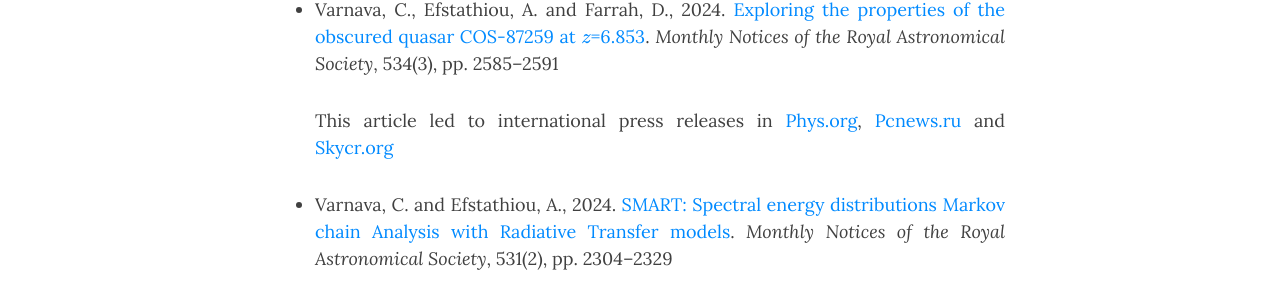
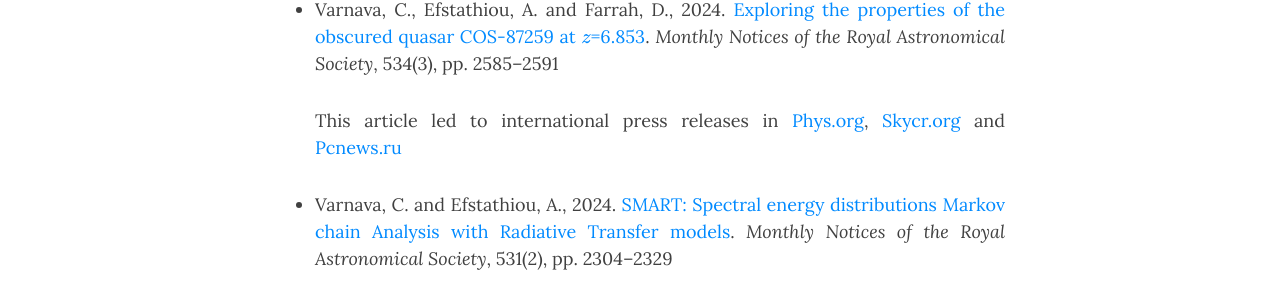
Before and after one commit to ch-var/ch-var.github.io, a Jekyll site: the page built from publications.html, in a window 1280 px wide and 900 px high. Shown: the part 280-583 px from the top of the window. Built offline with Jekyll 4.4.1, drawn with Linux system fonts in a browser that asks for light colours; formulas are drawn with MathJax 3.

Commit message:
Update publications.html

```diff
--- a/publications.html
+++ b/publications.html
@@ -6,7 +6,7 @@ mathjax: true
 <p>
 <ul>
 <li align='justify'>Varnava, C., Efstathiou, A. and Farrah, D., 2024. <a href="https://doi.org/10.1093/mnras/stae2221">Exploring the properties of the obscured quasar COS-87259 at \(z\)=6.853</a>. <i>Monthly Notices of the Royal Astronomical Society</i>, 534(3), pp. 2585–2591</li>
-<p align='justify'>This article led to international press releases in <a href="https://phys.org/news/2024-10-astronomers-explore-properties-obscured-hyperluminous.html">Phys.org</a>, <a href="https://pcnews.ru/news/astronomy_obnaruzili_sverhmassivnuu_cernuu_dyru_v_centre_galaktiki_cos_87259-1530160.html#gsc.tab=0">Pcnews.ru</a> and <a href="https://skycr.org/2024/10/21/exploran-las-propiedades-de-un-cuasar-hiperluminoso-oscurecido/">Skycr.org</a></p>
+<p align='justify'>This article led to international press releases in <a href="https://phys.org/news/2024-10-astronomers-explore-properties-obscured-hyperluminous.html">Phys.org</a>, <a href="https://skycr.org/2024/10/21/exploran-las-propiedades-de-un-cuasar-hiperluminoso-oscurecido/">Skycr.org</a> and <a href="https://pcnews.ru/news/astronomy_obnaruzili_sverhmassivnuu_cernuu_dyru_v_centre_galaktiki_cos_87259-1530160.html#gsc.tab=0">Pcnews.ru</a></p>
 <p>
 <li align='justify'>Varnava, C. and Efstathiou, A., 2024. <a href="https://doi.org/10.1093/mnras/stae1141">SMART: Spectral energy distributions Markov chain Analysis with Radiative Transfer models</a>. <i>Monthly Notices of the Royal Astronomical Society</i>, 531(2), pp. 2304–2329</li>
 <p>
```
